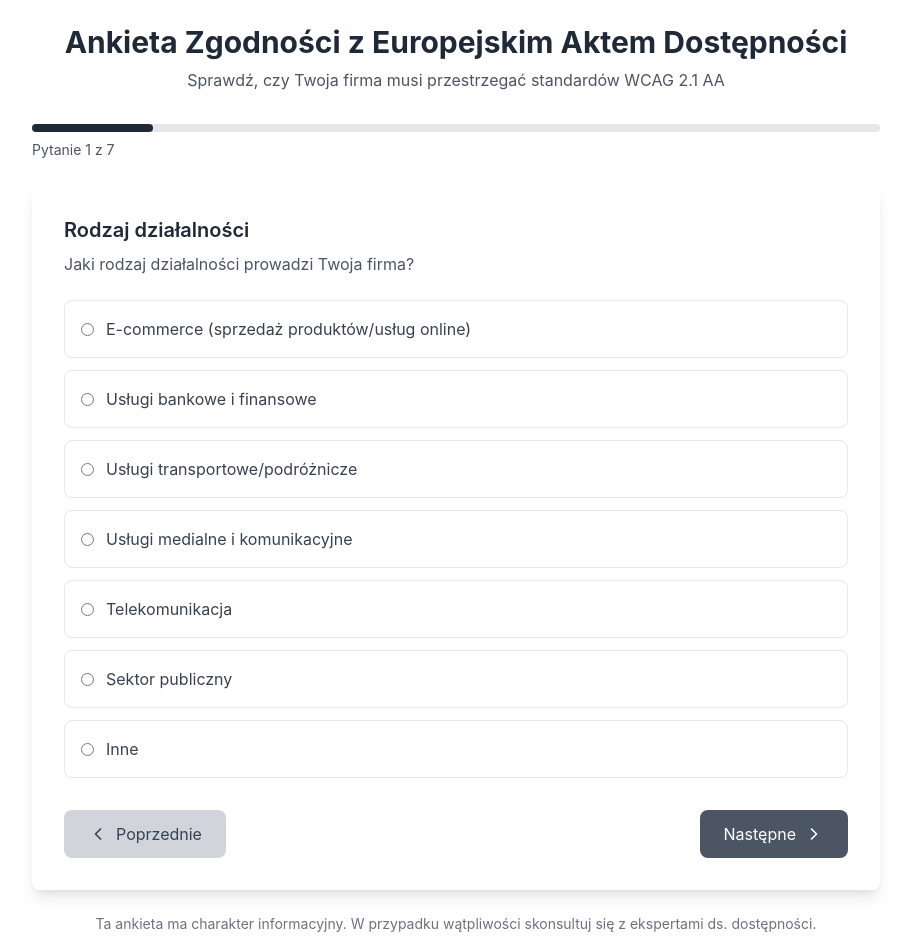
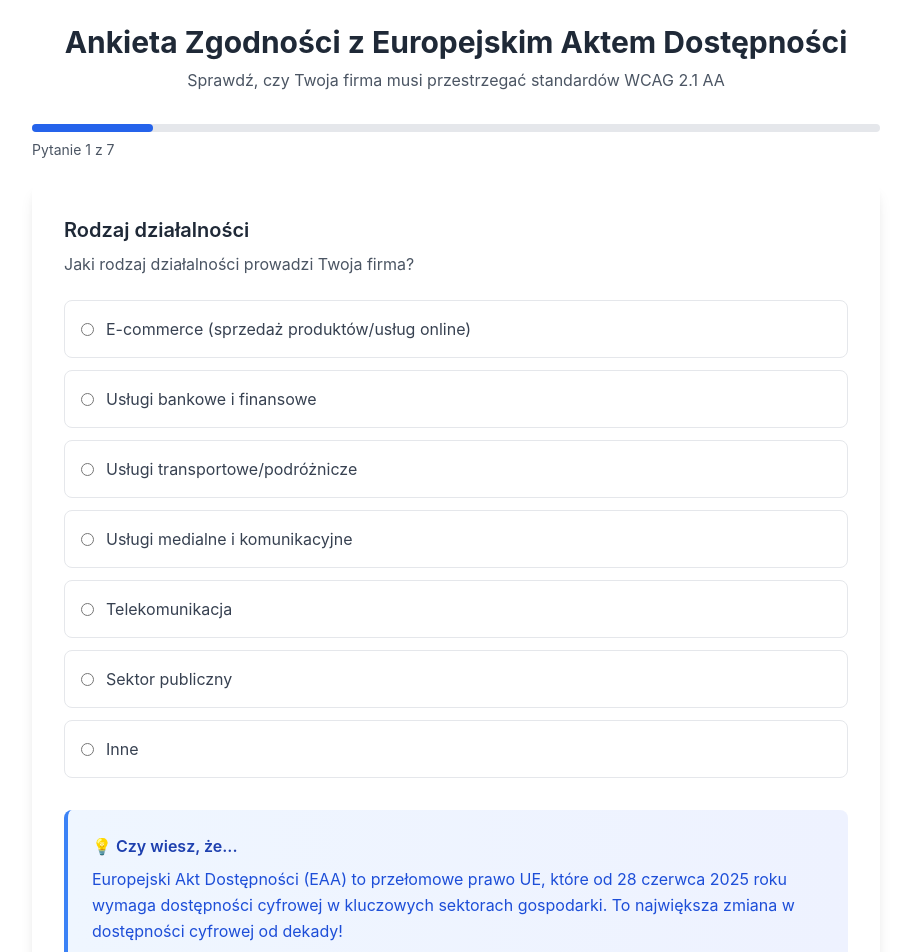
Before and after one commit to Ideacto-AI/eaa-survey-app, a React (Create React App) app: page / in a window 1280 px wide. Shown: the top 952 px of the page, without its empty margins (184-1095 px from the left). Built offline with nearby package versions, Linux system fonts and the light colour scheme.

Commit message:
✨ Feature: dodano ciekawostki do każdego etapu ankiety

```diff
--- a/src/App.js
+++ b/src/App.js
@@ -32,7 +32,11 @@ const EAAComplianceSurvey = () => {
         { value: 'telecom', label: 'Telekomunikacja' },
         { value: 'public', label: 'Sektor publiczny' },
         { value: 'other', label: 'Inne' }
-      ]
+      ],
+      tip: {
+        title: "💡 Czy wiesz, że...",
+        content: "Europejski Akt Dostępności (EAA) to przełomowe prawo UE, które od 28 czerwca 2025 roku wymaga dostępności cyfrowej w kluczowych sektorach gospodarki. To największa zmiana w dostępności cyfrowej od dekady!"
+      }
     },
     {
       id: 'companySize',
@@ -44,7 +48,11 @@ const EAAComplianceSurvey = () => {
         { value: 'small', label: 'Małe przedsiębiorstwo (11-50 pracowników)' },
         { value: 'medium', label: 'Średnie przedsiębiorstwo (51-250 pracowników)' },
         { value: 'large', label: 'Duże przedsiębiorstwo (ponad 250 pracowników)' }
-      ]
+      ],
+      tip: {
+        title: "🏢 Korzyść biznesowa",
+        content: "Dostępne strony internetowe zwiększają grono potencjalnych klientów o 15% populacji - osoby z niepełnosprawnościami mają łączną siłę nabywczą ponad 13 bilionów dolarów rocznie!"
+      }
     },
     {
       id: 'annualTurnover',
@@ -56,7 +64,11 @@ const EAAComplianceSurvey = () => {
         { value: '2m-10m', label: '2-10 mln EUR' },
         { value: '10m-50m', label: '10-50 mln EUR' },
         { value: 'over50m', label: 'Powyżej 50 mln EUR' }
-      ]
+      ],
+      tip: {
+        title: "⚖️ Ważna informacja prawna",
+        content: "Mikroprzedsiębiorstwa z obrotami poniżej 2 mln EUR są zwolnione z obowiązku przestrzegania EAA, ale wdrożenie dostępności może dać im przewagę konkurencyjną i przygotować na przyszły rozwój."
+      }
     },
     {
       id: 'serviceType',
@@ -71,7 +83,11 @@ const EAAComplianceSurvey = () => {
         { value: 'banking', label: 'Usługi bankowe online' },
         { value: 'streaming', label: 'Usługi streamingowe' },
         { value: 'communication', label: 'Usługi komunikacyjne' }
-      ]
+      ],
+      tip: {
+        title: "📈 SEO i dostępność",
+        content: "Google uwzględnia dostępność w algorytmach rankingowych! Dostępne strony mają lepsze pozycje w wynikach wyszukiwania, bo są bardziej użyteczne dla wszystkich użytkowników, w tym technologii asystujących."
+      }
     },
     {
       id: 'launchDate',
@@ -82,7 +98,11 @@ const EAAComplianceSurvey = () => {
         { value: 'before2025', label: 'Przed 28 czerwca 2025' },
         { value: 'after2025', label: 'Po 28 czerwca 2025' },
         { value: 'planning', label: 'Planuję uruchomić w przyszłości' }
-      ]
+      ],
+      tip: {
+        title: "📅 Terminy wdrożenia",
+        content: "Usługi uruchomione przed 28 czerwca 2025 mają czas na dostosowanie do 28 czerwca 2030. Nowe usługi muszą być zgodne od momentu uruchomienia. Wczesne wdrożenie daje więcej czasu na optymalizację!"
+      }
     },
     {
       id: 'targetAudience',
@@ -95,7 +115,11 @@ const EAAComplianceSurvey = () => {
         { value: 'public', label: 'Instytucje publiczne' },
         { value: 'elderly', label: 'Osoby starsze' },
         { value: 'disabled', label: 'Osoby z niepełnosprawnościami' }
-      ]
+      ],
+      tip: {
+        title: "👥 Uniwersalny design",
+        content: "Dostępność pomaga wszystkim użytkownikom! Napisy do filmów pomagają w hałaśliwych miejscach, duże przyciski ułatwiają obsługę na telefonie, a prosty język jest zrozumiały dla każdego."
+      }
     },
     {
       id: 'euOperations',
@@ -106,7 +130,11 @@ const EAAComplianceSurvey = () => {
         { value: 'yes', label: 'Tak, głównie w UE' },
         { value: 'partial', label: 'Tak, częściowo w UE' },
         { value: 'no', label: 'Nie, tylko poza UE' }
-      ]
+      ],
+      tip: {
+        title: "🌍 Globalne trendy",
+        content: "Dostępność cyfrowa to globalny trend! Podobne przepisy obowiązują w USA (ADA), Kanadzie (AODA), Australii (DDA) i innych krajach. Wdrożenie WCAG 2.1 AA przygotowuje na ekspansję międzynarodową."
+      }
     }
   ];
 
@@ -401,7 +429,7 @@ const EAAComplianceSurvey = () => {
               href="https://www.ideacto.pl/uslugi/audyt-wcag#contact-heading-anchor"
               target="_blank"
               rel="noopener noreferrer"
-              className="bg-gray-800 text-white px-8 py-3 rounded-lg hover:bg-gray-700 transition-colors flex items-center"
+              className="bg-blue-600 text-white px-8 py-3 rounded-lg hover:bg-blue-700 transition-colors flex items-center"
             >
               <User className="mr-2" size={20} />
               Skontaktuj się z nami
@@ -534,7 +562,7 @@ const EAAComplianceSurvey = () => {
                     <button
                       type="button"
                       onClick={handleContactSubmit}
-                      className="bg-gray-600 text-white px-6 py-2 rounded-lg hover:bg-gray-700 transition-colors flex items-center disabled:opacity-50"
+                      className="bg-blue-600 text-white px-6 py-2 rounded-lg hover:bg-blue-700 transition-colors flex items-center disabled:opacity-50"
                       disabled={isSubmitting}
                     >
                       {isSubmitting ? (
@@ -576,7 +604,7 @@ const EAAComplianceSurvey = () => {
       <div className="mb-6">
         <div className="bg-gray-200 rounded-full h-2">
           <div
-            className="bg-gray-800 h-2 rounded-full transition-all duration-300"
+            className="bg-blue-600 h-2 rounded-full transition-all duration-300"
             style={{ width: `${progress}%` }}
           ></div>
         </div>
@@ -618,6 +646,16 @@ const EAAComplianceSurvey = () => {
           ))}
         </div>
 
+        {/* Ramka z ciekawostkami */}
+        <div className="bg-gradient-to-r from-blue-50 to-indigo-50 border-l-4 border-blue-500 rounded-lg p-6 mt-8 mb-8">
+          <h3 className="font-semibold text-blue-800 mb-2 flex items-center">
+            <span className="mr-2">{currentQuestion.tip.title}</span>
+          </h3>
+          <p className="text-blue-700 leading-relaxed">
+            {currentQuestion.tip.content}
+          </p>
+        </div>
+
         <div className="flex justify-between mt-8">
           <button
             onClick={prevStep}
@@ -631,7 +669,7 @@ const EAAComplianceSurvey = () => {
           <button
             onClick={nextStep}
             disabled={!isStepComplete()}
-            className="flex items-center px-6 py-3 bg-gray-600 text-white rounded-lg hover:bg-gray-700 transition-colors disabled:opacity-50 disabled:cursor-not-allowed"
+            className="flex items-center px-6 py-3 bg-blue-600 text-white rounded-lg hover:bg-blue-700 transition-colors disabled:opacity-50 disabled:cursor-not-allowed"
           >
             {currentStep === questions.length - 1 ? 'Zobacz wyniki' : 'Następne'}
             <ChevronRight className="ml-2" size={20} />
```
